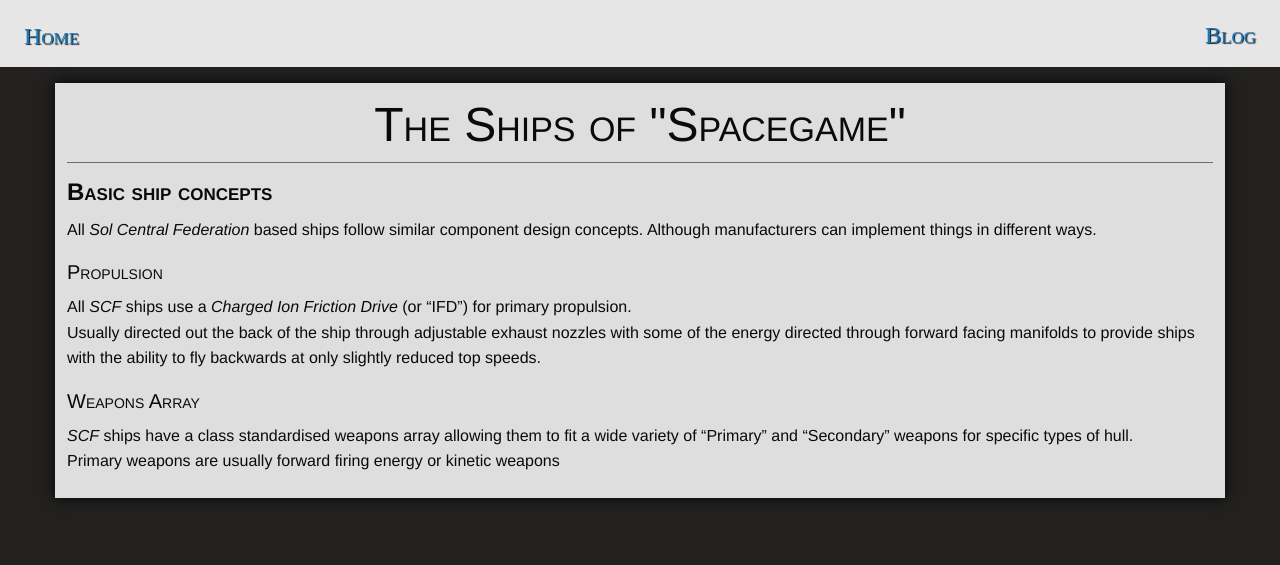
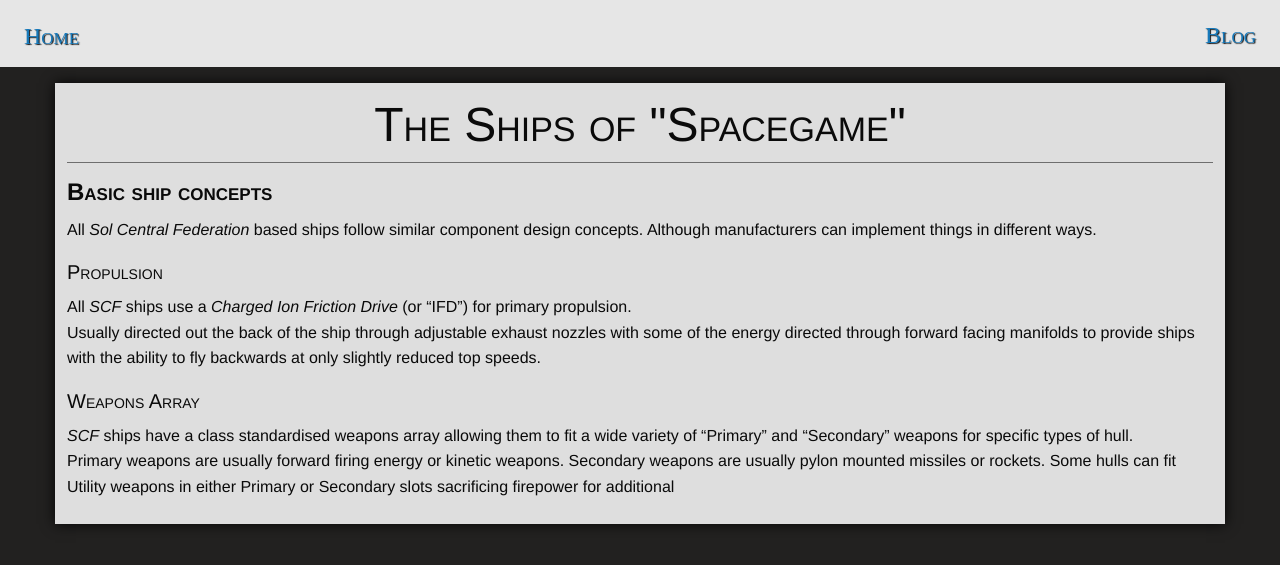
Before and after one commit to ori-sky/polar-space, a Jekyll site: the page built from designs/ships.md, in a window 1280 px wide. Shown: the top 565 px of the page. Built offline with Jekyll 4.4.1, drawn with Linux system fonts in a browser that asks for light colours; nearby versions of some CDN libraries; some web fonts are replaced; our own code applies the rules of GitHub Pages for plain Markdown files; library files that are not in the unit come from our copies.

Commit message:
designs/ships.md updated from https://stackedit.io/

```diff
--- a/designs/ships.md
+++ b/designs/ships.md
@@ -10,9 +10,11 @@ Usually directed out the back of the ship through adjustable exhaust nozzles wit
 
 ### Weapons Array
 *SCF* ships have a class standardised weapons array allowing them to fit a wide variety of "Primary" and "Secondary" weapons for specific types of hull.
-Primary weapons are usually forward firing energy or kinetic weapons
+Primary weapons are usually forward firing energy or kinetic weapons.
+Secondary weapons are usually pylon mounted missiles or rockets.
+Some hulls can fit Utility weapons in either Primary or Secondary slots sacrificing firepower for additional
 <!--stackedit_data:
 eyJwcm9wZXJ0aWVzIjoiZXh0ZW5zaW9uczpcbiAgcHJlc2V0Oi
-BnZm1cbiIsImhpc3RvcnkiOlsxMTUzNjcxMDYwLC0xMDM0MDI1
+BnZm1cbiIsImhpc3RvcnkiOlsxMTE0NTcyNzE2LC0xMDM0MDI1
 OTE3XX0=
 -->
```
